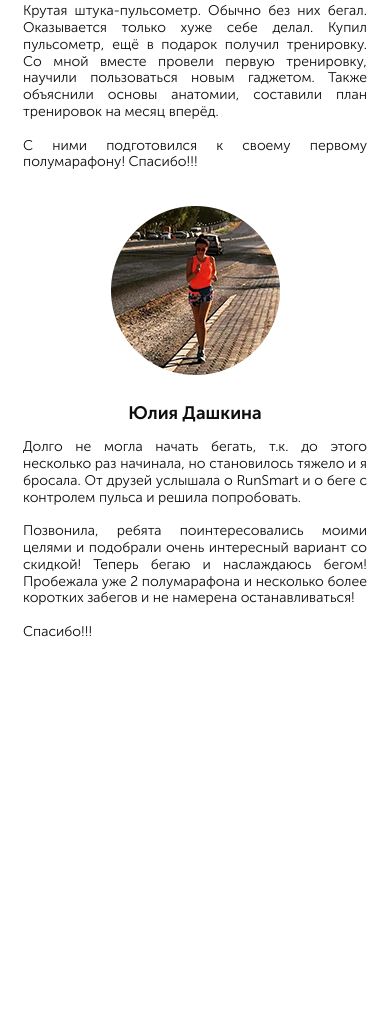
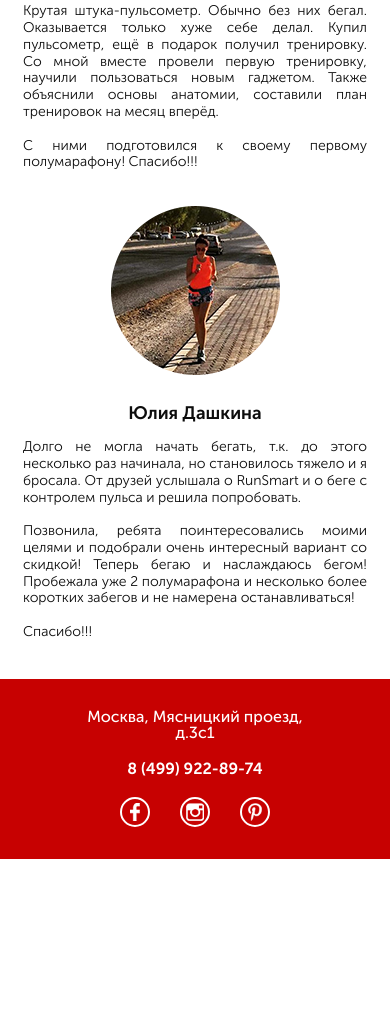
Before and after one commit to TatianaMil/project_puls, a website: page src/index.html in a window 390 px wide. Shown: the part 5674-6710 px from the top of the page. Before the commit the page ends 6353 px from the top, so only its background shows below. Drawn offline with nearby package versions, Linux system fonts and the light colour scheme.

Commit message:
add footer with mobile version

```diff
--- a/src/index.html
+++ b/src/index.html
@@ -400,7 +400,19 @@
 				</div>
 		</div>
 	</section>
+	<footer class="footer">
+		<iframe class="footer__map" src="https://yandex.ru/map-widget/v1/?um=constructor%3A61ee85961f58b531007da9eb92035294960eff88c27f76e5e1674c3444d5b34e&amp;source=constructor" width="100%" height="100%" frameborder="0"></iframe>
 
+		<div class="footer__info">
+			<address class="footer__addr">Москва, Мясницкий проезд, д.3с1</address>
+			<a class="footer__phone" href="tel:84999228974">8 (499) 922-89-74</a>
+			<div class="footer__social">
+				<a href="#" class="footer__social-item"><img src="icons/facebook.png" alt="facebook"></a>
+				<a href="#" class="footer__social-item"><img src="icons/instagram.png" alt="instagram"></a>
+				<a href="#" class="footer__social-item"><img src="icons/pinterest.png" alt="pinterest"></a>
+			</div>
+		</div>
+	</footer>
 
 	<!-- <script type="text/javascript" src="https://code.jquery.com/jquery-1.11.0.min.js"></script>
 	<script type="text/javascript" src="https://code.jquery.com/jquery-migrate-1.2.1.min.js"></script>
--- /dev/null
+++ b/src/sass/blocks/_footer.scss
@@ -0,0 +1,56 @@
+.footer {
+	min-height: 630px;
+	position: relative;
+	&__map {
+		min-height: 630px;
+	}
+	&__info {
+		position: absolute;
+		top: 0;
+		left: 50%;
+		transform: translateX(-50%);
+		width: 460px;
+		height: 270px;
+		background-color: $main_color;
+		padding: 50px 68px 60px 68px;
+	}
+	&__addr {
+		margin-bottom: 36px;
+		font-size: 20px;
+		line-height: 20px;
+		font-weight: 500;
+		color: #ffffff;
+		text-align: center;
+	}
+	&__phone {
+		display: block;
+		font-size: 20px;
+		line-height: 20px;
+		font-weight: 700;
+		color: #ffffff;
+		margin-bottom: 38px;
+		text-align: center;
+		text-decoration: none;
+		&:hover {
+			color: #fff;
+		}
+	}
+	&__social {
+		display: flex;
+		justify-content: center;
+		align-items: center;
+	}
+	&__social-item {
+		display: flex;
+		justify-content: center;
+		align-items: center;
+		width: 50px;
+		height: 50px;
+		border: 2px solid #ffffff;
+		border-radius: 100%;
+		margin: 0 15px;
+		img {
+			height: 27px;
+		}
+	}
+}
--- a/src/sass/blocks/_media.scss
+++ b/src/sass/blocks/_media.scss
@@ -35,6 +35,30 @@
 		&-item {
 			margin-right: 10px;
 			margin-left: 10px;
+		}
+	}
+	.footer {
+		min-height: 460px;
+		&__map {
+			min-height: 460px;
+		}
+		&__info {
+			padding: 40px 68px 40px 68px;
+			height: 225px;
+		}
+		&__addr {
+			margin-bottom: 32px;
+			font-size: 18px;
+			line-height: 18px;
+		}
+		&__phone {
+			font-size: 18px;
+			line-height: 18px;
+			margin-bottom: 35px;
+		}
+		&__social-item {
+			width: 40px;
+			height: 40px;
 		}
 	}
 }
@@ -250,6 +274,33 @@
 			font-size: 14px;
 		}
 	}
+	.footer {
+		min-height: 300px;
+		&__map {
+			min-height: 300px;
+		}
+		&__info {
+			padding: 30px 68px 30px 68px;
+			height: 160px;
+		}
+		&__addr {
+			margin-bottom: 20px;
+			font-size: 16px;
+			line-height: 16px;
+		}
+		&__phone {
+			margin-bottom: 20px;
+			font-size: 16px;
+			line-height: 16px;
+		}
+		&__social-item {
+			width: 30px;
+			height: 30px;
+			img {
+				height: 18px;
+			}
+		}
+	}
 }
 @media (max-width: 575px) {
 	.button {
@@ -378,4 +429,14 @@
 			margin-top: 35px;
 		}
 	}
+	.footer {
+		&__map {
+			min-height: 350px;
+		}
+		&__info {
+			width: 100%;
+			height: 180px;
+			padding: 30px 68px 30px 68px;
+		}
+	}
 }
--- a/src/sass/style.scss
+++ b/src/sass/style.scss
@@ -17,4 +17,5 @@
 @import 'blocks/carousel';
 @import 'blocks/catalog';
 @import 'blocks/reviews';
+@import 'blocks/footer';
 @import 'blocks/media';
```
Also changed, not shown: src/css/style.min.css, src/icons/facebook.png (added), src/icons/instagram.png (added), src/icons/pinterest.png (added), 2 other files.
